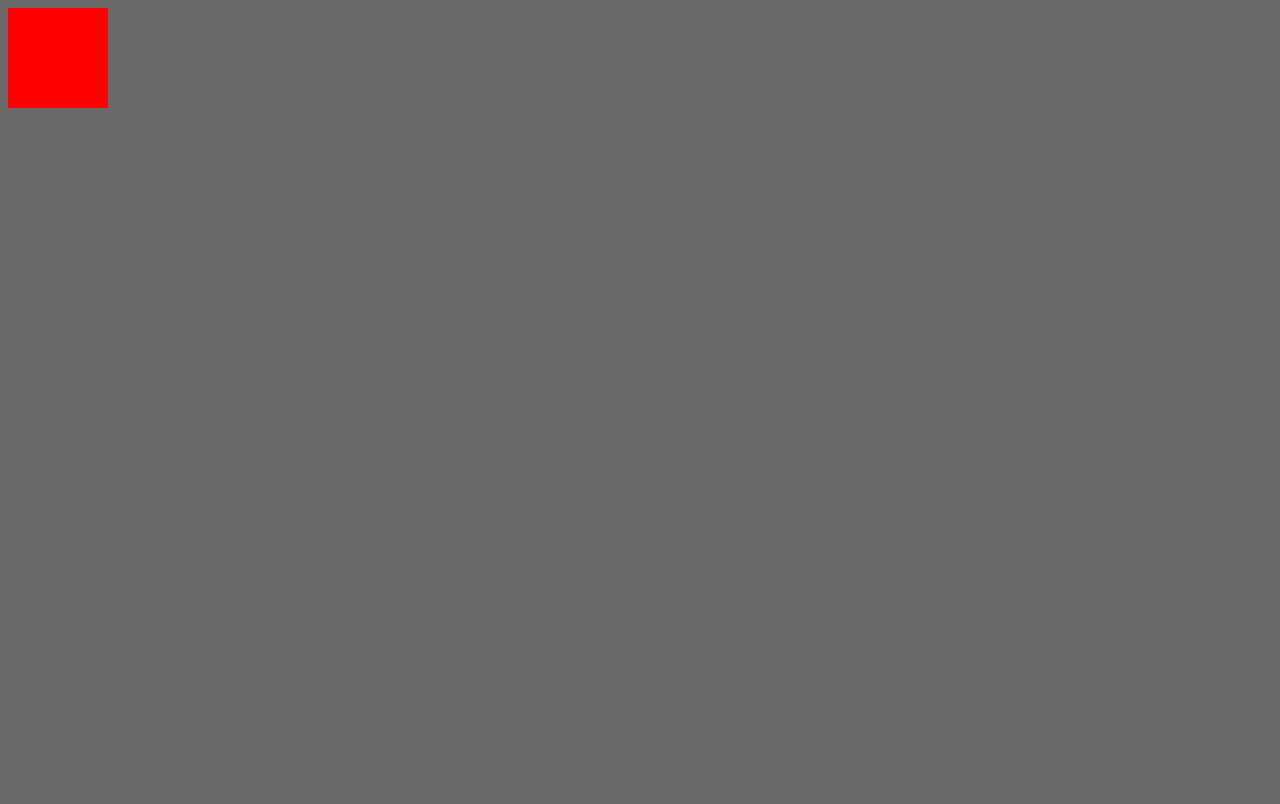
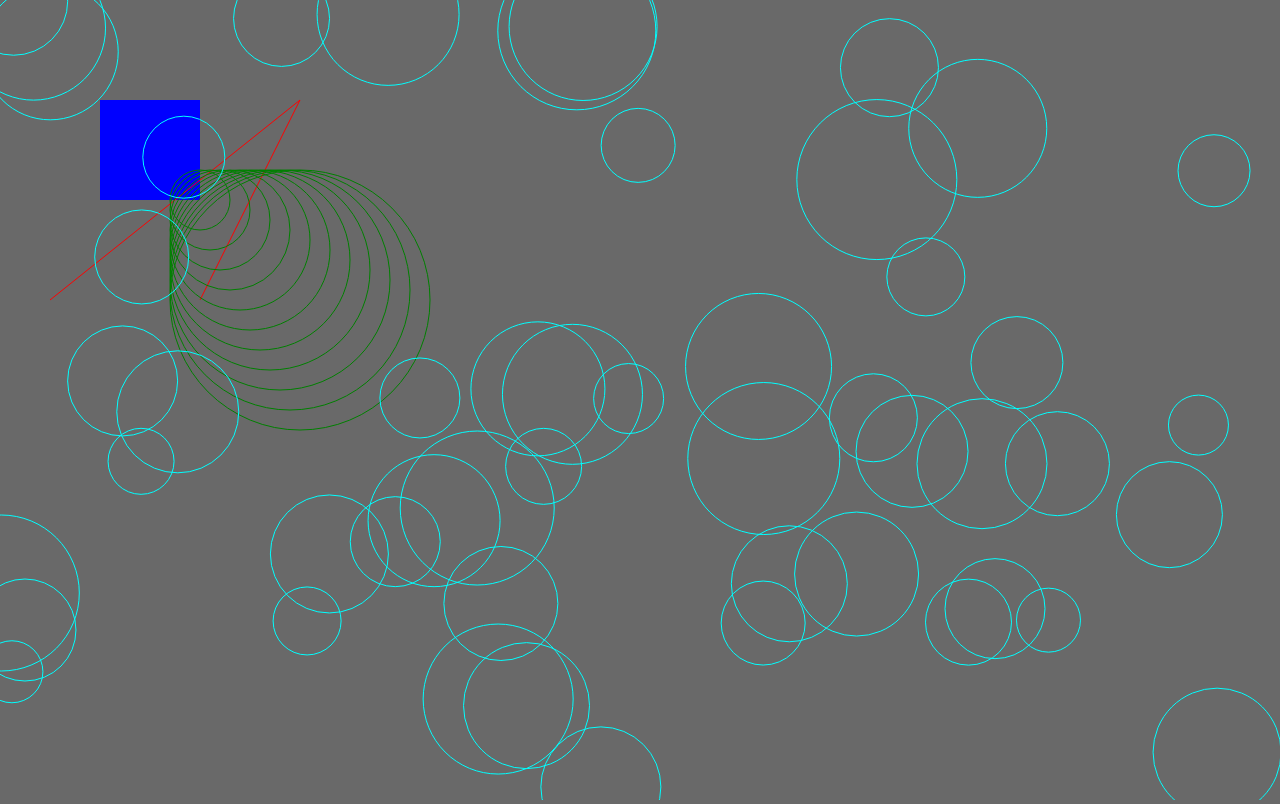
Before and after one commit to MarcineG/JS_Circles, a plain HTML site: page index.html in a window 1280 px wide. Drawn offline with Linux system fonts and the light colour scheme.

Commit message:
Started with canvas

```diff
--- a/index.html
+++ b/index.html
@@ -4,11 +4,10 @@
     <meta charset="UTF-8">
     <title>JS_PROJECT</title>
     <link rel="stylesheet" type="text/css" href="sheet.css">
-    <script type="text/javascript" rel="script" src="script.js"></script>
-
-
 </head>
 <body>
-    <div id="square"></div>
+    <canvas id="myCanvas"></canvas>
+
+    <script type="text/javascript" rel="script" src="script.js"></script>
 </body>
 </html>
--- a/script.js
+++ b/script.js
@@ -0,0 +1,34 @@
+let canvas = document.querySelector('canvas');
+canvas.width = window.innerWidth;
+canvas.height = window.innerHeight;
+let c = canvas.getContext('2d');
+
+c.fillStyle = 'blue';
+c.fillRect(100,100,100,100);
+
+//Line
+c.beginPath();
+c.moveTo(50,300);
+c.lineTo(300,100);
+c.lineTo(200,300);
+c.strokeStyle = "red";
+c.stroke();
+
+//Arcs
+for(let i = 0; i<=100 ; i+=10)
+{
+    c.beginPath();
+    c.strokeStyle = "green";
+    c.arc(200+i,200+i,30+i,0,Math.PI*2,false);
+    c.stroke();
+}
+
+for(let i = 0; i<=50 ; i+=1)
+{
+    c.beginPath();
+    let x = Math.random()*window.innerWidth;
+    let y = Math.random()*window.innerHeight;
+    c.strokeStyle = "aqua";
+    c.arc(x,y,30+i,0,Math.PI*2,false);
+    c.stroke();
+}
--- a/sheet.css
+++ b/sheet.css
@@ -1,10 +1,5 @@
 body {
     background-color: dimgrey;
-}
-
-#square {
-    width: 100px;
-    height: 100px;
-    background-color: red;
+    margin: 0;
 
 }
```
